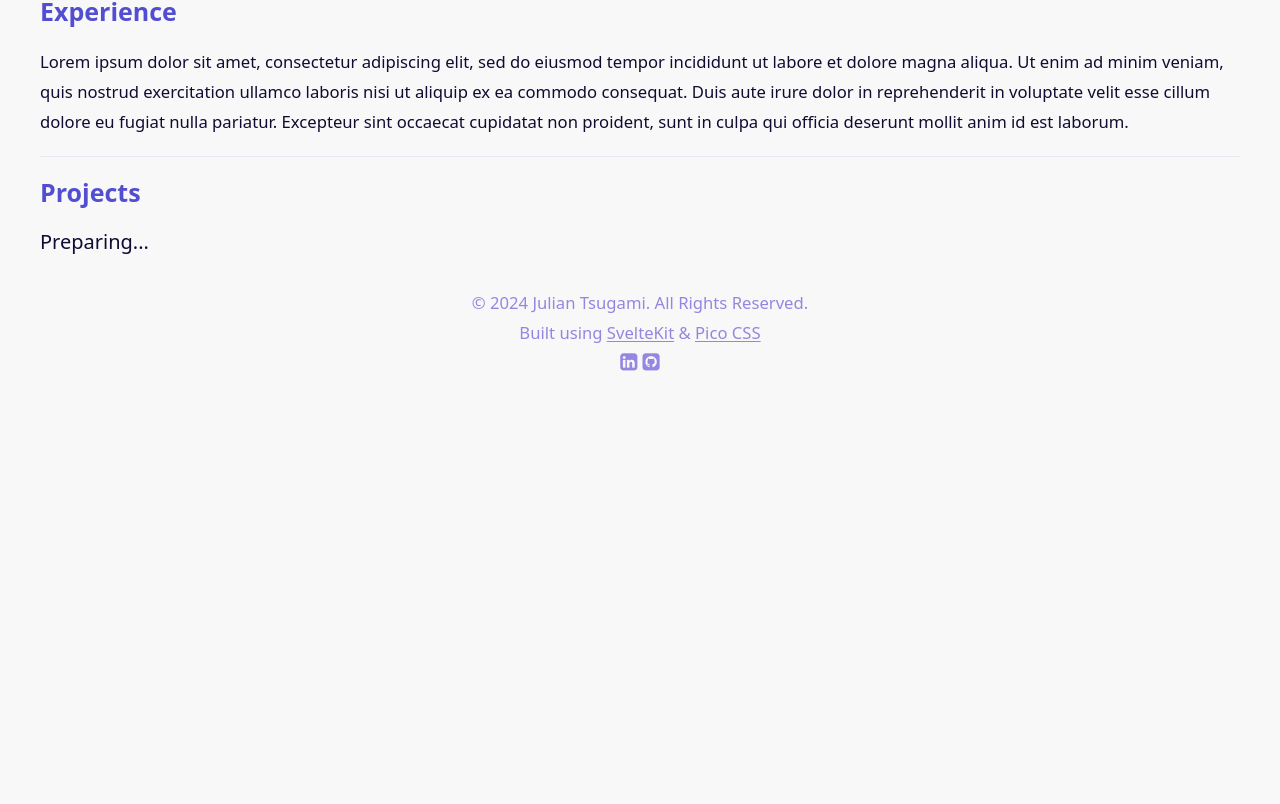
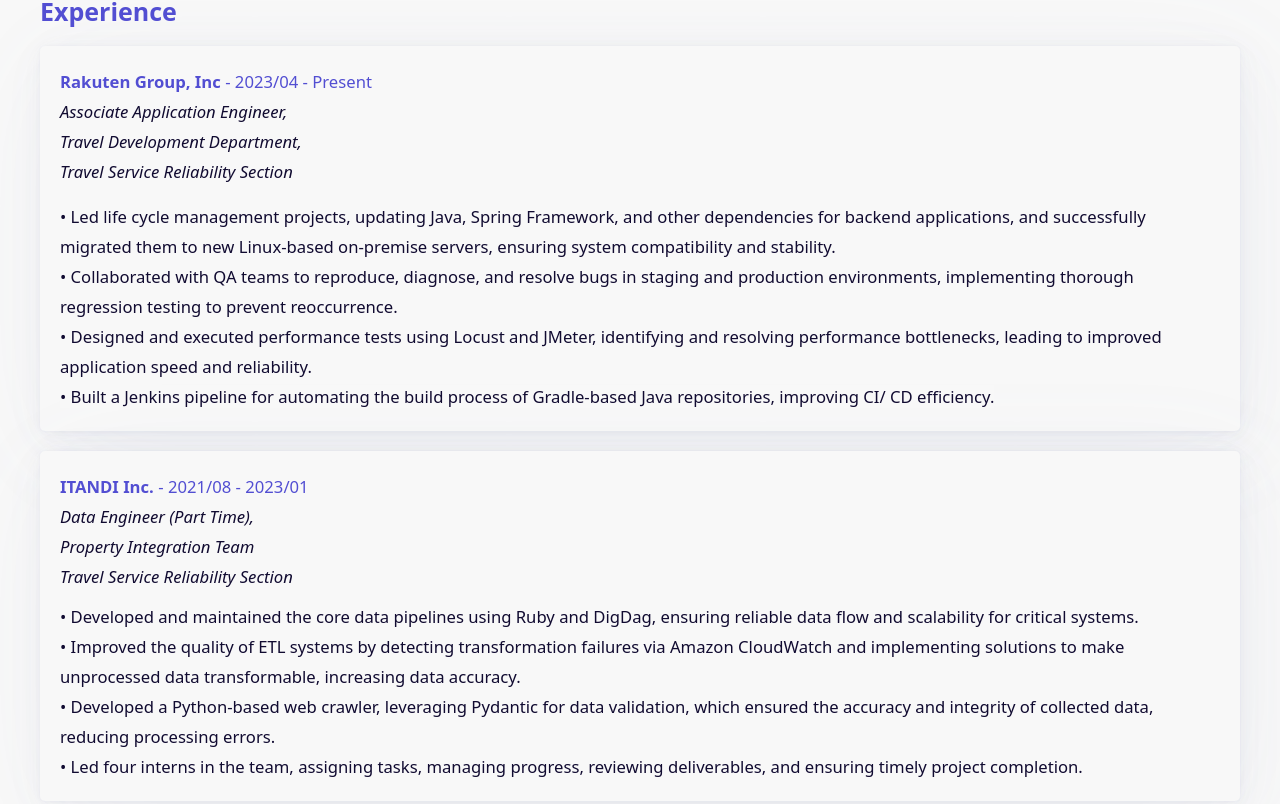
Before and after one commit to JulianTsugami/juliantsugami.github.io, a SvelteKit app: page / in a window 1280 px wide. Shown: the part 556-1360 px from the top of the page. Before the commit the page ends 933 px from the top, so only its background shows below. Built offline with nearby package versions, Linux system fonts and the light colour scheme.

Commit message:
feat: fill experience section

```diff
--- a/src/components/Experience.svelte
+++ b/src/components/Experience.svelte
@@ -1,8 +1,62 @@
 <h4 class="pico-color-indigo" id="experience">Experience</h4>
-<small class="pico-color-indigo-950"
-  >Lorem ipsum dolor sit amet, consectetur adipiscing elit, sed do eiusmod tempor incididunt ut
-  labore et dolore magna aliqua. Ut enim ad minim veniam, quis nostrud exercitation ullamco laboris
-  nisi ut aliquip ex ea commodo consequat. Duis aute irure dolor in reprehenderit in voluptate velit
-  esse cillum dolore eu fugiat nulla pariatur. Excepteur sint occaecat cupidatat non proident, sunt
-  in culpa qui officia deserunt mollit anim id est laborum.
-</small>
+<article style="background-color: #f8f8f8;">
+  <small class="pico-color-indigo"><b>Rakuten Group, Inc</b> - 2023/04 - Present</small>
+  <div style="margin-bottom: 15px;">
+    <small class="pico-color-indigo-950"><i>Associate Application Engineer,</i></small>
+    <br />
+    <small class="pico-color-indigo-950"><i>Travel Development Department,</i></small>
+    <br />
+    <small class="pico-color-indigo-950"><i>Travel Service Reliability Section</i></small>
+  </div>
+  <small class="pico-color-indigo-950">
+    • Led life cycle management projects, updating Java, Spring Framework, and other dependencies
+    for backend applications, and successfully migrated them to new Linux-based on-premise servers,
+    ensuring system compatibility and stability.</small
+  >
+  <br />
+  <small class="pico-color-indigo-950">
+    • Collaborated with QA teams to reproduce, diagnose, and resolve bugs in staging and production
+    environments, implementing thorough regression testing to prevent reoccurrence.
+  </small>
+  <br />
+  <small class="pico-color-indigo-950">
+    • Designed and executed performance tests using Locust and JMeter, identifying and resolving
+    performance bottlenecks, leading to improved application speed and reliability.
+  </small>
+  <br />
+  <small class="pico-color-indigo-950">
+    • Built a Jenkins pipeline for automating the build process of Gradle-based Java repositories,
+    improving CI/ CD efficiency.
+  </small>
+  <br />
+</article>
+<article style="background-color: #f8f8f8;">
+  <small class="pico-color-indigo"><b>ITANDI Inc.</b> - 2021/08 - 2023/01</small>
+  <div style="margin-bottom: 10px;">
+    <small class="pico-color-indigo-950"><i>Data Engineer (Part Time),</i></small>
+    <br />
+    <small class="pico-color-indigo-950"><i>Property Integration Team</i></small>
+    <br />
+    <small class="pico-color-indigo-950"><i>Travel Service Reliability Section</i></small>
+  </div>
+
+  <small class="pico-color-indigo-950">
+    • Developed and maintained the core data pipelines using Ruby and DigDag, ensuring reliable data
+    flow and scalability for critical systems.</small
+  >
+  <br />
+  <small class="pico-color-indigo-950">
+    • Improved the quality of ETL systems by detecting transformation failures via Amazon CloudWatch
+    and implementing solutions to make unprocessed data transformable, increasing data accuracy.
+  </small>
+  <br />
+  <small class="pico-color-indigo-950">
+    • Developed a Python-based web crawler, leveraging Pydantic for data validation, which ensured
+    the accuracy and integrity of collected data, reducing processing errors.
+  </small>
+  <br />
+  <small class="pico-color-indigo-950">
+    • Led four interns in the team, assigning tasks, managing progress, reviewing deliverables, and
+    ensuring timely project completion.
+  </small>
+</article>
```
Also changed, not shown: 12 other files (tests, documents, lock files or other folders).
